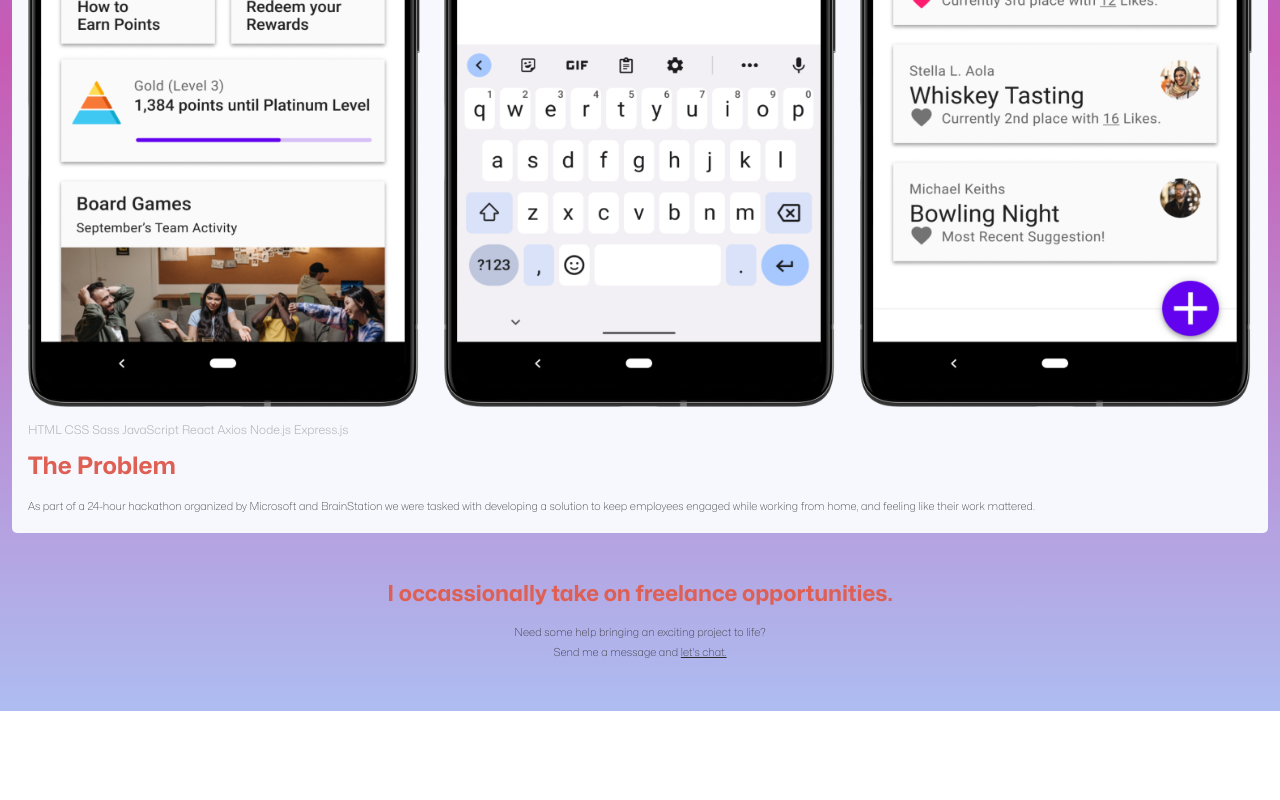
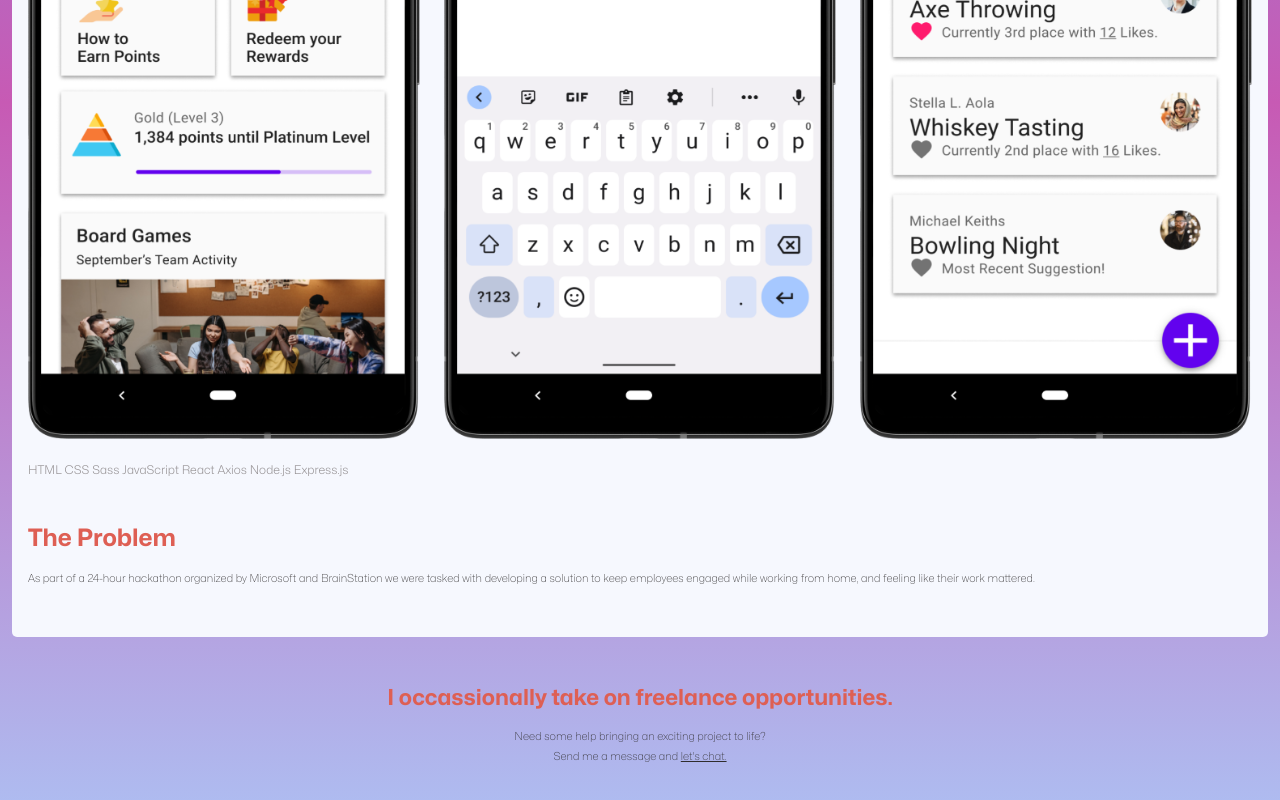
Before and after one commit to cameronmakarchuk/portfolio-site-client, a React (Create React App) app: page /projects/brainstorm in a window 1280 px wide. Shown: the part 610-1410 px from the top of the page. Before the commit the page ends 1321 px from the top, so only its background shows below. Built offline with nearby package versions, Linux system fonts and the light colour scheme.

Commit message:
Adjust spacing between elements on ProjectPage

```diff
--- a/src/pages/ProjectPage/ProjectPage.scss
+++ b/src/pages/ProjectPage/ProjectPage.scss
@@ -4,6 +4,7 @@
 
 .project-page {
     @include mainSection;
+    padding-bottom: 3.0rem;
 
     &__nav-list {
         padding: 0;
@@ -19,20 +20,26 @@
 
     &__nav-item {
         @include bodyCopy;
+
+        &:hover {
+            color: $primary-four-blue;
+        }
     }
 }
 
 .project {
     &__title {
         @include pageTitle;
+        padding-top: 1.5rem;
     }
 
     &__subtitle {
         @include pageSubtitle;
+        color: lighten($primary-eight-black, 40%);
     }
 
     &__img-container {
-        padding: 1.0rem 0;
+        padding: 1.5rem 0;
         display: flex;
         justify-content: space-between;
     }
@@ -43,13 +50,14 @@
     }
 
     &__tech-stack {
-        color: lighten(gray, 20%);
+        @include pageSubtitle;
+        color: lighten($primary-eight-black, 40%);
         font-weight: 300;
     }
 
     &__header {
         @include pageTitle;
-        padding: 1.0rem 0;
+        padding: 3.0rem 0 1.0rem;
     }
 
     &__problem-description {
```
